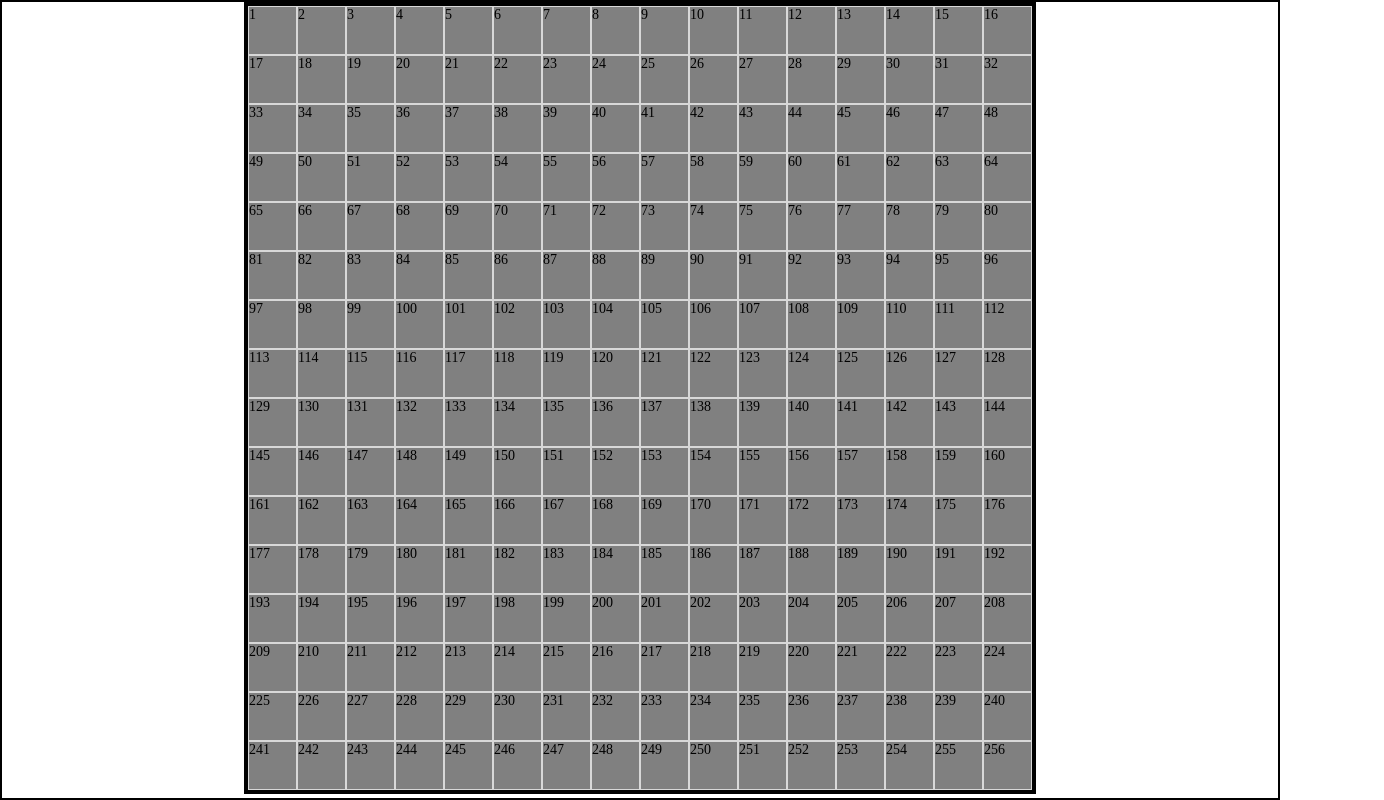
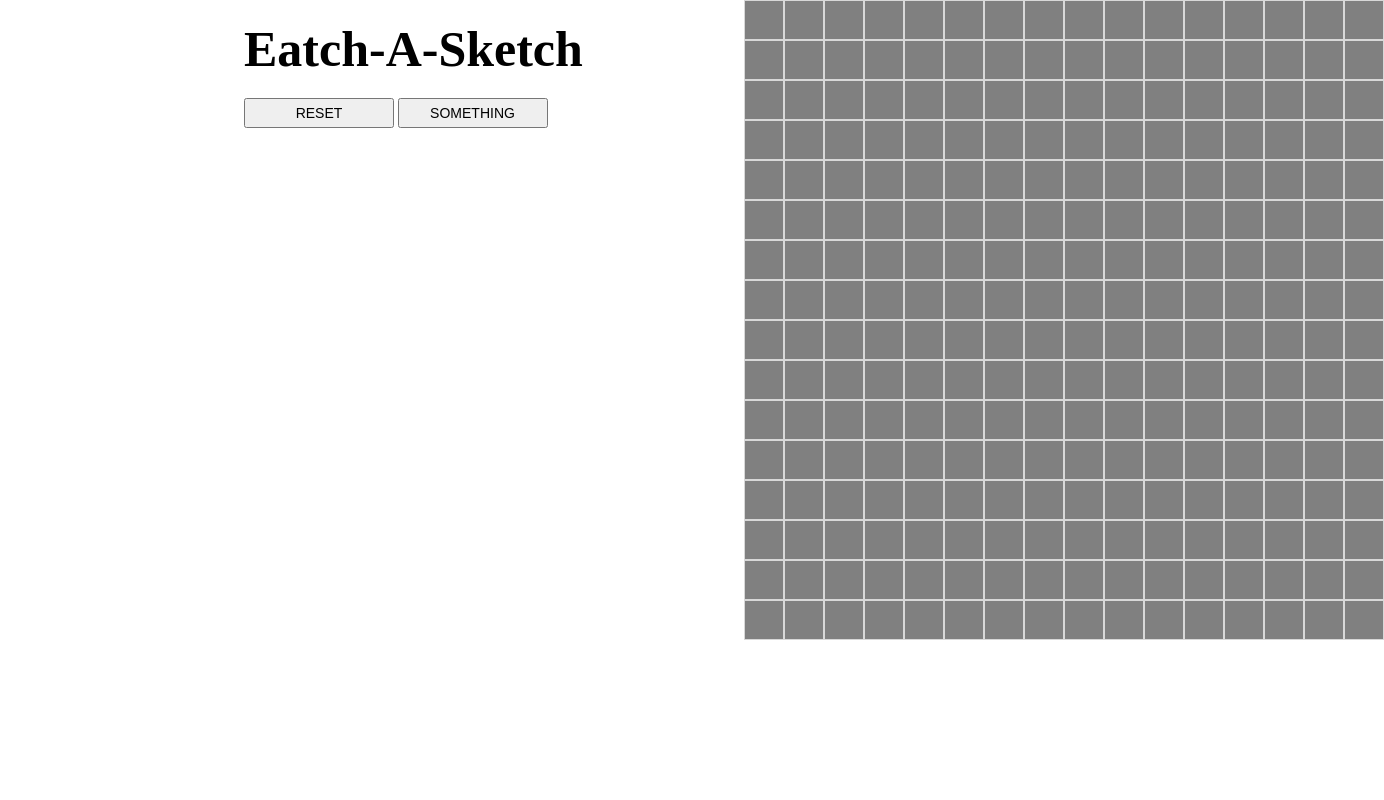
Before and after one commit to bmukha/Etch-A-Sketch, a plain HTML site: page index.html in a window 1280 px wide. Shown: the whole page, 1384 px wide, since content can reach past the window. Drawn offline with Linux system fonts and the light colour scheme.

Commit message:
reset works correctly

```diff
--- a/index.html
+++ b/index.html
@@ -7,8 +7,18 @@
     <title>Etch-A-Sketch</title>
 </head>
 <body>
+    <aside id="controls">
+        <h1>Eatch-A-Sketch</h1>
+        <div id="buttons-container">
+            <button class="btn" id="btn-reset">
+                RESET
+            </button>
+            <button class="btn">
+                SOMETHING
+            </button>
+        </div>
+    </aside>
     <main id="main-container">
-
     </main>
     <script src="./script.js"></script>
 </body>
--- a/main.css
+++ b/main.css
@@ -1,7 +1,7 @@
 * {
     font-size: 14px;
     box-sizing: border-box;
-    border: 2px solid black;
+    /* border: 1px solid black; */
     margin: 0 auto;
 }
 
@@ -14,17 +14,26 @@ body {
     width: 99vh;
     height: 99vh;
     margin: auto;
+    display: grid;
+    grid-template-columns: auto auto;
+    grid-template-rows: auto;
+    grid-template-areas: 'aside main';
+}
+
+#controls {
+    margin: 0;
+    grid-area: aside;
+    width: 500px;
 }
 
 #main-container {
+    grid-area: main;
     display: grid;
-    margin: auto;
-    width: 100%;
-    height: 100%;
+    margin: 0;
+    width: 640px;
+    height: 640px;
     background-color: grey;
     display: grid;
-    grid-template-columns: repeat(16, 1fr);
-    grid-template-rows: repeat(16, 1fr);
 
 }
 
@@ -33,6 +42,18 @@ body {
     border: 1px solid rgb(216, 216, 216);
 }
 
-#main-container > div:hover {
-    background-color: green;
+.btn {
+    height: 30px;
+    width: 150px;
+    margin-top: 20px;
 }
+
+h1 {
+    margin-top: 20px;
+    font-size: 50px;
+}
+
+.btn:hover {
+    cursor: pointer;
+    transform: scale(1.1);
+}
--- a/script.js
+++ b/script.js
@@ -1,7 +1,27 @@
 const mainContainer = document.querySelector("#main-container");
-for (let i = 0; i < 256; i++) {
-  let newDiv = document.createElement("div");
-  newDiv.textContent = i + 1;
-  mainContainer.appendChild(newDiv);
+
+function fillTheGrid(number = 16) {
+  mainContainer.innerHTML = "";
+  mainContainer.style.cssText = `grid-template-columns: repeat(${number}, 1fr);
+      grid-template-rows: repeat(${number}, 1fr);`;
+  let numSquare = number * number;
+  for (let i = 0; i < numSquare; i++) {
+    let newDiv = document.createElement("div");
+    newDiv.addEventListener(
+      "mouseleave",
+      () => (newDiv.style.backgroundColor = "green")
+    );
+    mainContainer.appendChild(newDiv);
+  }
 }
-console.log(mainContainer);
+
+fillTheGrid();
+
+const resetBtn = document.querySelector("#btn-reset");
+resetBtn.addEventListener("click", () => {
+  let newSize = "";
+  do {
+    newSize = prompt("Enter new size between 1 and 100", "");
+  } while (+newSize < 1 || newSize > 100);
+  fillTheGrid(newSize);
+});
```
